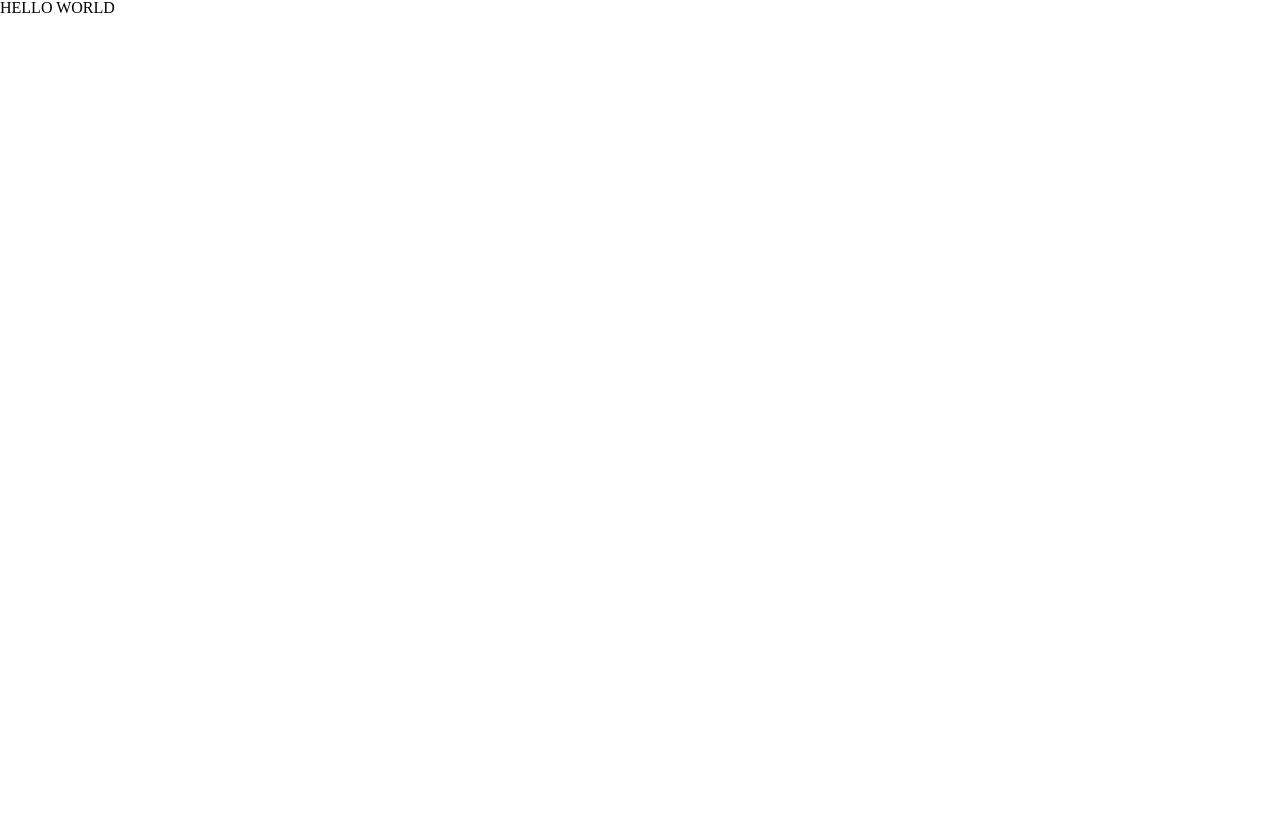
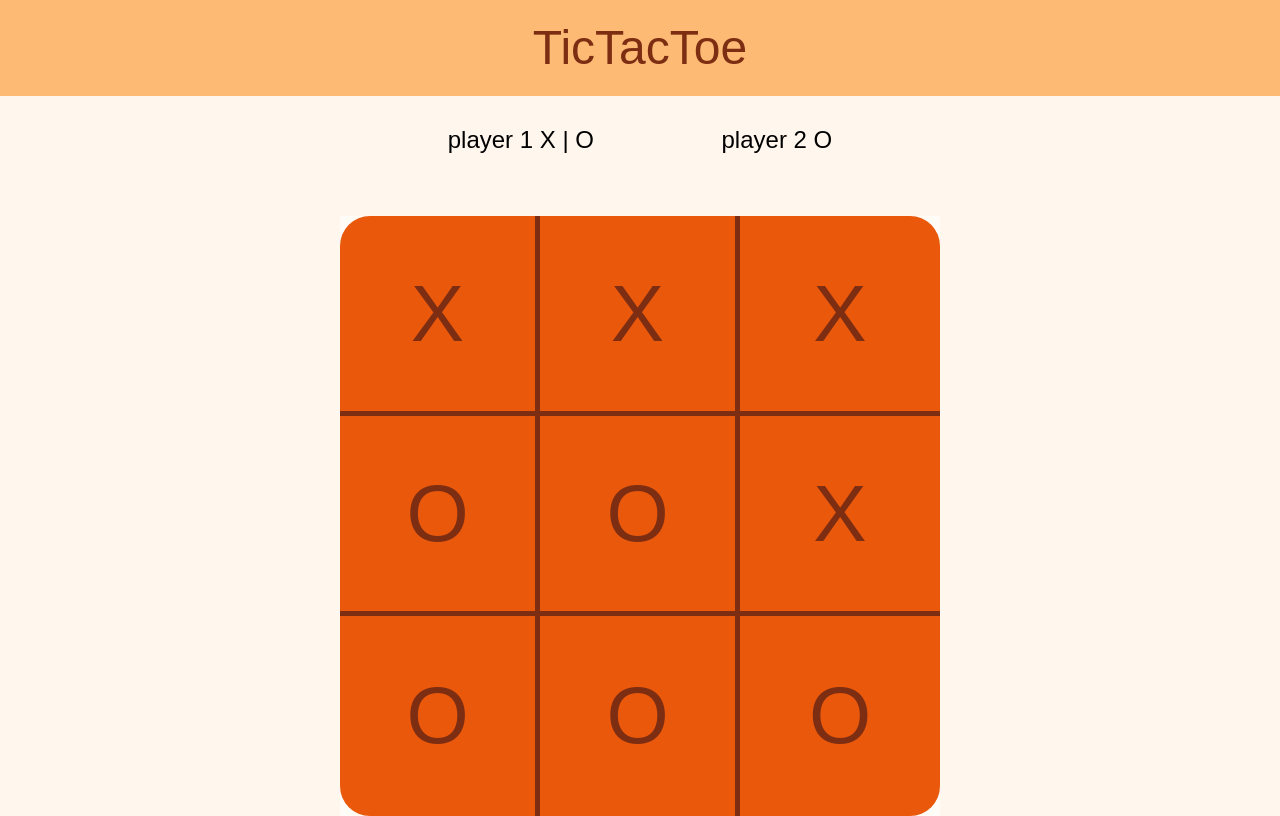
Before and after one commit to LeonsChub/TicTacToe, a plain HTML site: page index.html in a window 1280 px wide. Drawn offline with Linux system fonts and the light colour scheme.

Commit message:
styled board

```diff
--- a/index.html
+++ b/index.html
@@ -9,6 +9,27 @@
     <title>Document</title>
 </head>
 <body>
-    <h1>HELLO WORLD</h1>
+    <section class="header">
+        <h1 class="main-title">TicTacToe</h1>
+    </section>
+
+    <section class="main container">
+        <div class="player-selection">
+            <div class="player first-player">player 1 X | O</div>
+            <div class="player second-player">player 2 O </div>
+        </div>
+
+        <div class="board">
+            <div class="cell">X</div>
+            <div class="cell">X</div>
+            <div class="cell">X</div>
+            <div class="cell">O</div>
+            <div class="cell">O</div>
+            <div class="cell">X</div>
+            <div class="cell">O</div>
+            <div class="cell">O</div>
+            <div class="cell">O</div>
+        </div>
+    </section>
 </body>
 </html>
--- a/script.js
+++ b/script.js
@@ -1,6 +1,4 @@
 const GameBoard =  (() => {
-    //let board = () => console.log(`hello my name is ${name}`);
-
     let board = [" "," "," "
                 ," "," "," "
                 ," "," "," "];
@@ -9,16 +7,13 @@ const GameBoard =  (() => {
         if (index > 8) {
             return undefined;
         }
-
         return board[index];
     };
 
     const setValAt = (index, val) => {
-
         if (index > 8 || (val !== 'X' & val !== 'O')) {
             return false;
         }
-
         else{
             if( getValAt(index) === " " ) {
                 board[index] = val;
@@ -30,23 +25,31 @@ const GameBoard =  (() => {
 
     const toString = ()=>{
         let str = "";
-
         for (let index = 0; index < board.length; index++) {
             str += board[index];
             if ((index + 1) % 3 == 0) {
                 str += "\n";
             }
-
         }
-
         return str;
     };
 
-
     return {getValAt , setValAt , toString};
-
     })();
 
-    console.log(GameBoard.setValAt(8,'X'));
 
-    console.log(GameBoard.toString())
+const PlayerFactory = (name, side) =>{
+
+    if (side !== "X" && side !== "O") {
+        return undefined;
+    }
+
+    const getName = () => name;
+    const getSide = () => side;
+
+    return {getName, getSide};
+};
+
+const player1 = PlayerFactory("Jimmy", "O");
+
+console.log(`Name : ${player1.getName()} , plays as : ${player1.getSide()}`);
--- a/style.css
+++ b/style.css
@@ -46,3 +46,107 @@ table {
 	border-collapse: collapse;
 	border-spacing: 0;
 }
+
+:root{
+    --orange-50: #fff7ed;
+    --orange-300: #fdba74;
+    --orange-600: #ea580c;
+    --orange-900: #7c2d12;
+
+    font-family: Arial, Helvetica, sans-serif;
+
+    /*--orange-50: #bae6fd;
+    --orange-300: #38bdf8;
+    --orange-600: #0ea5e9;
+    --orange-900: #0284c7;*/
+}
+body{
+    background-color: var(--orange-50);
+}
+
+h1.main-title{
+    font-family: 'Montserrat', sans-serif;
+    font-size: 3em;
+    text-align: center;
+
+    padding-block: 0.5em;
+    background-color: var(--orange-300);
+    color: var(--orange-900);
+}
+
+.container{
+    width: 80%;
+    margin-inline: auto;
+
+    display: flex;
+    flex-flow: column;
+}
+
+.player-selection{
+    display: flex;
+    flex-flow: row;
+
+    width: 50%;
+    margin-inline: auto;
+    margin-top: 32px;
+
+    justify-content: space-around;
+}
+
+.player{
+    font-size: 1.5em;
+}
+
+.board{
+    box-sizing: border-box;
+
+    display: grid;
+    grid-template-columns: repeat(3, minmax(100px,200px));
+    grid-template-rows: repeat(3, minmax(100px,200px));
+
+    margin-top: 64px;
+    background-color: rgba(255, 255, 255, 0.544);
+
+    width: minmax(300px,600px);
+    margin-inline: auto;
+
+}
+
+.cell{
+    display: flex;
+    justify-content: center;
+    align-items: center;
+
+    background-color: var(--orange-600);
+    color: var(--orange-900);
+    font-size: 5em;
+}
+
+.cell:nth-child(3n + 1){
+    border-right:5px var(--orange-900) solid;
+}
+
+.cell:nth-child(3n + 2){
+    border-right:5px var(--orange-900) solid;
+}
+
+.cell:nth-child(n){
+    border-bottom:5px var(--orange-900) solid;
+}
+
+.cell:nth-child(n + 7){
+    border-bottom: none;
+}
+
+.cell:nth-child(1){
+    border-top-left-radius: 30px;
+}
+.cell:nth-child(3){
+    border-top-right-radius: 30px;
+}
+.cell:nth-child(7){
+    border-bottom-left-radius: 30px;
+}
+.cell:nth-child(9){
+    border-bottom-right-radius: 30px;
+}
```
